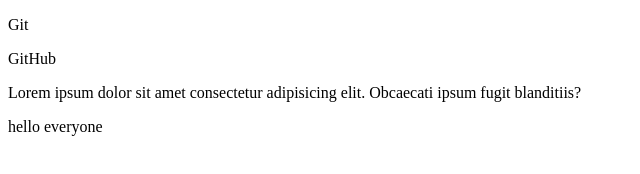
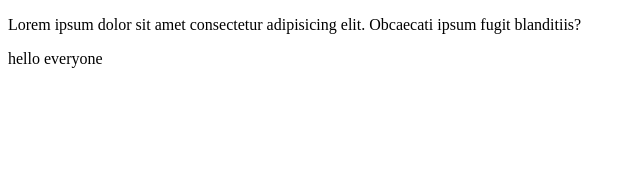
Before and after one commit to Aditya-hub807/learning-git, a plain HTML site: page index.html in a window 1280 px wide. Shown: the whole page, without its empty margins (0-640 px from the left). Drawn offline with Linux system fonts and the light colour scheme.

Commit message:
remove git github

```diff
--- a/index.html
+++ b/index.html
@@ -7,8 +7,6 @@
 </head>
 <body>
   <div>
-    <p>Git</p>
-    <p>GitHub</p>
   </div>
   <div>
     <p>Lorem ipsum dolor sit amet consectetur adipisicing elit. Obcaecati ipsum fugit blanditiis?</p>
```
